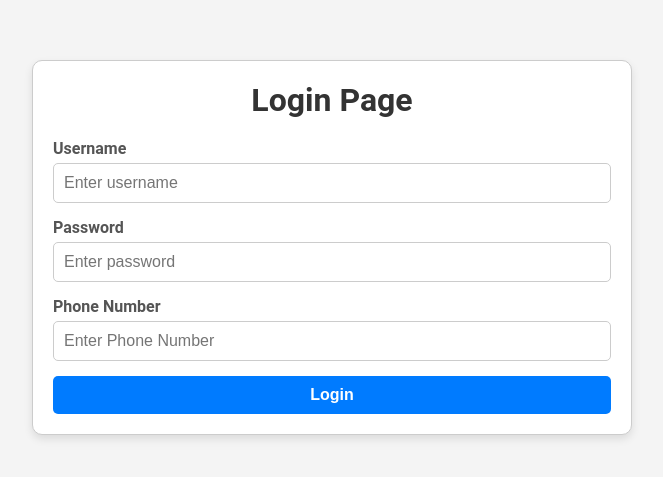
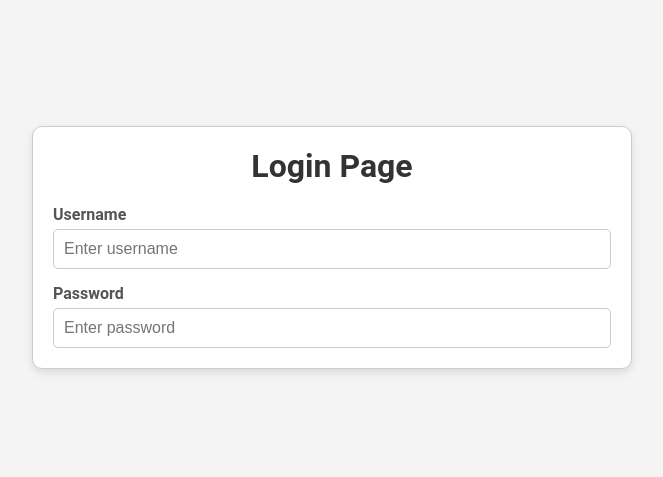
Before and after one commit to srihari122/task-tracker, a plain HTML site: page login.html in a window 1280 px wide. Shown: the part 153-630 px from the top of the page, without its empty margins (308-971 px from the left). Drawn offline with Linux system fonts and the light colour scheme.

Commit message:
login page is created

```diff
--- a/login.html
+++ b/login.html
@@ -18,13 +18,7 @@
             <label for="password">Password</label>
             <input type="password" id="password" placeholder="Enter password" />
         </div>
-       <div class="form-control">
-            <label for="phoneno">Phone Number</label>
-            <input type="number" id="phoneno" placeholder="Enter Phone Number" />
-        </div>
-        <button class="btn">Login</button>
-     </form>
-    </div>
+
 
     <script src="script.js"></script>
   </body>
```
